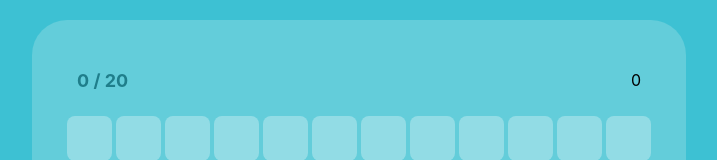
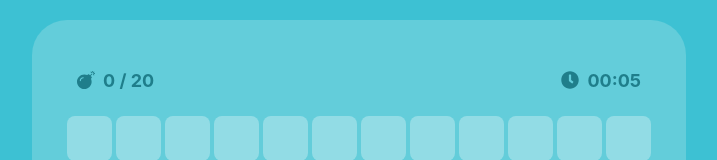
Before and after one commit to Nivsha08/react-minesweeper, a React (Create React App) app: page / in a window 1280 px wide. Shown: the part 142-302 px from the top of the page, without its empty margins (281-998 px from the left). Built offline with nearby package versions, Linux system fonts and the light colour scheme.

Commit message:
finalized functionality, no winning msg yet

```diff
--- a/package.json
+++ b/package.json
@@ -15,6 +15,7 @@
     "@types/react": "^17.0.0",
     "@types/react-dom": "^17.0.0",
     "classnames": "^2.3.1",
+    "moment": "^2.29.1",
     "node-sass": "^5.0.0",
     "prettier": "^2.3.0",
     "react": "^17.0.2",
--- a/src/components/game-stats/game-stats.module.scss
+++ b/src/components/game-stats/game-stats.module.scss
@@ -8,9 +8,19 @@
     padding: 15px 10px;
     margin-bottom: 10px;
 
+    .icon {
+        margin-right: 8px;
+    }
+
     .minesStatus {
         font-size: 18px;
         font-weight: bold;
         color: $primaryTextColor;
     }
+
+    .elapsedTime {
+        font-size: 18px;
+        font-weight: bold;
+        color: $primaryTextColor;
+    }
 }
--- a/src/components/game-stats/game-stats.tsx
+++ b/src/components/game-stats/game-stats.tsx
@@ -1,6 +1,9 @@
 import React from 'react';
 import styles from './game-stats.module.scss';
 import {useElapsedTime, useFlaggedCells, useGameConfiguration} from "../../hooks/game-state";
+import {FontAwesomeIcon} from "@fortawesome/react-fontawesome";
+import {faBomb, faClock} from "@fortawesome/free-solid-svg-icons";
+import {parseSeconds} from "../../utils/parse-seconds";
 
 export const GameStats = () => {
     const {numberOfMines} = useGameConfiguration();
@@ -8,7 +11,13 @@ export const GameStats = () => {
     const elapsedTime = useElapsedTime();
 
     return <div className={styles.statsWrapper}>
-        <div className={styles.minesStatus}>{flaggedCells.length} / {numberOfMines}</div>
-        <div className={styles.elapsedTime}>{elapsedTime}</div>
+        <div className={styles.minesStatus}>
+            <FontAwesomeIcon icon={faBomb} className={styles.icon} />
+            {flaggedCells.length} / {numberOfMines}
+        </div>
+        <div className={styles.elapsedTime}>
+            <FontAwesomeIcon icon={faClock} className={styles.icon} />
+            {parseSeconds(elapsedTime)}
+        </div>
     </div>
 };
--- a/src/components/game-wrapper/game-wrapper.tsx
+++ b/src/components/game-wrapper/game-wrapper.tsx
@@ -1,4 +1,4 @@
-import React, {useEffect} from 'react';
+import React, {useCallback, useEffect, useState} from 'react';
 import styles from './game-wrapper.module.scss';
 import {GameGrid} from "../game-grid/game-grid";
 import {GameStats} from "../game-stats/game-stats";
@@ -7,19 +7,33 @@ import {useActions} from "../../store/actions";
 import {GameOverMessage} from "../game-over-message/game-over-message";
 
 export const GameWrapper = () => {
+    const [gameIntervalId, setGameIntervalId] = useState<number | undefined>();
     const gameIsStarted = useGameIsStarted();
-    const {initGame} = useActions();
-    const gameIsOver = useGameIsOver()
+    const {initGame, incrementElapsedTime} = useActions();
+    const gameIsOver = useGameIsOver();
+
+    const restartGame = useCallback(() => {
+        initGame();
+        const intervalId = setInterval(() => {
+            incrementElapsedTime();
+        }, 1000)
+        setGameIntervalId(intervalId as unknown as number);
+    }, [incrementElapsedTime, initGame]);
 
     useEffect(() => {
         if (!gameIsStarted) {
-            initGame();
+            restartGame();
+        }
+    }, [gameIsStarted, incrementElapsedTime, initGame, restartGame]);
 
+    useEffect(() => {
+        if (gameIsOver) {
+            clearInterval(gameIntervalId);
         }
-    }, [gameIsStarted, initGame]);
+    }, [gameIntervalId, gameIsOver])
 
     const onTryAgain = () => {
-        initGame();
+        restartGame();
     };
 
     return <div className={styles.wrapper}>
--- a/src/store/slice.ts
+++ b/src/store/slice.ts
@@ -30,6 +30,7 @@ export const slice = createSlice({
             state.configuration = payload;
         },
         startGame: (state) => {
+            state.game.elapsedTime = 0;
             state.game.gameIsStarted = true;
             state.game.gameIsOver = false;
         },
--- /dev/null
+++ b/src/utils/parse-seconds.ts
@@ -0,0 +1,7 @@
+import moment from "moment";
+
+export const parseSeconds = (seconds: number): string => {
+    return moment().startOf('day')
+        .seconds(seconds)
+        .format('mm:ss');
+};
```
Also changed, not shown: 2 other files (tests, documents, lock files or other folders).
